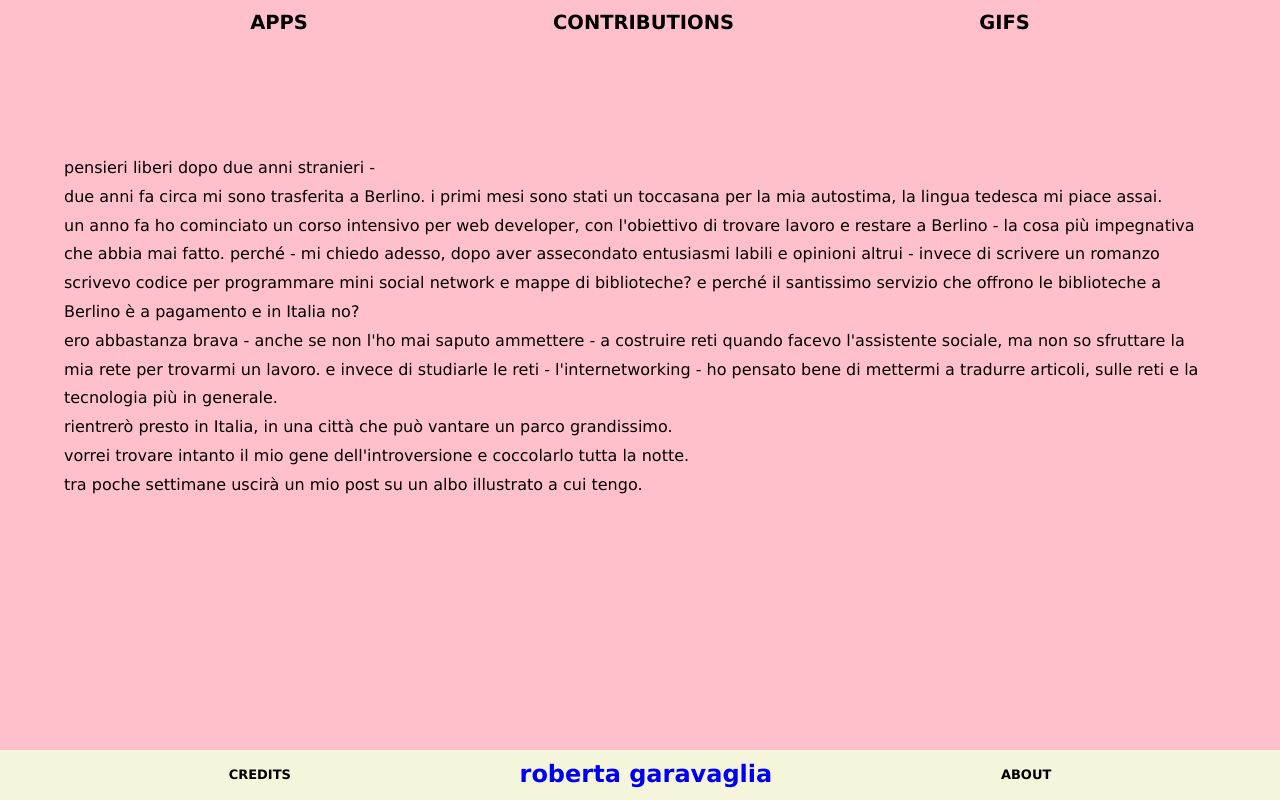
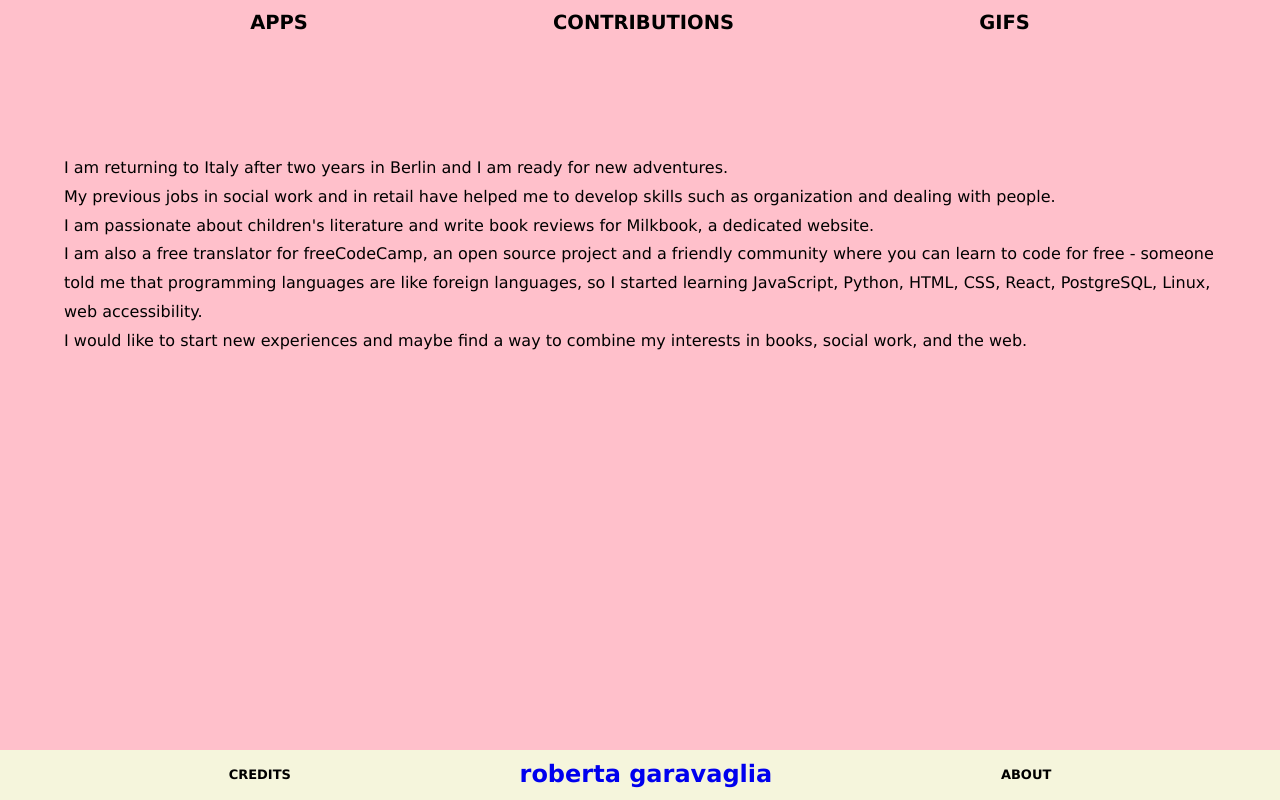
Before and after one commit to otaria-o/portfolio-otaria-o, a React (Create React App) app: page /about in a window 1280 px wide. Built offline with nearby package versions, Linux system fonts and the light colour scheme.

Commit message:
Update About.js
torniamo all'inglese

```diff
--- a/src/About.js
+++ b/src/About.js
@@ -9,15 +9,11 @@ function About() {
         <article className="bio">
 
           <p>
-          pensieri liberi dopo due anni stranieri -
-          <br/>due anni fa circa mi sono trasferita a Berlino. i primi mesi sono stati un toccasana per la mia autostima, la lingua tedesca mi piace assai.
-          <br/>un anno fa ho cominciato un corso intensivo per web developer, con l'obiettivo di trovare lavoro e restare a Berlino - la cosa più impegnativa che abbia mai fatto.
-          perché - mi chiedo adesso, dopo aver assecondato entusiasmi labili e opinioni altrui - invece di scrivere un romanzo scrivevo codice per programmare mini social network e mappe di biblioteche? e perché il santissimo servizio che offrono le biblioteche a Berlino è a pagamento e in Italia no?
-          <br/>ero abbastanza brava - anche se non l'ho mai saputo ammettere -  a costruire reti quando facevo l'assistente sociale, ma non so sfruttare la mia rete per trovarmi un lavoro.
-          e invece di studiarle le reti - l'internetworking - ho pensato bene di mettermi a tradurre articoli, sulle reti e la tecnologia più in generale.
-          <br/>rientrerò presto in Italia, in una città che può vantare un parco grandissimo.
-          <br/>vorrei trovare intanto il mio gene dell'introversione e coccolarlo tutta la notte.
-          <br/>tra poche settimane uscirà un mio post su un albo illustrato a cui tengo.
+          I am returning to Italy after two years in Berlin and I am ready for new adventures.
+          <br/> My previous jobs in social work and in retail have helped me to develop skills such as organization and dealing with people.
+          <br/> I am passionate about children's literature and write book reviews for Milkbook, a dedicated website.
+          <br/> I am also a free translator for freeCodeCamp, an open source project and a friendly community where you can learn to code for free - someone told me that programming languages are like foreign languages, so I started learning JavaScript, Python, HTML, CSS, React, PostgreSQL, Linux, web accessibility.
+          <br/> I would like to start new experiences and maybe find a way to combine my interests in books, social work, and the web.
 
           </p>
         </article>
```
